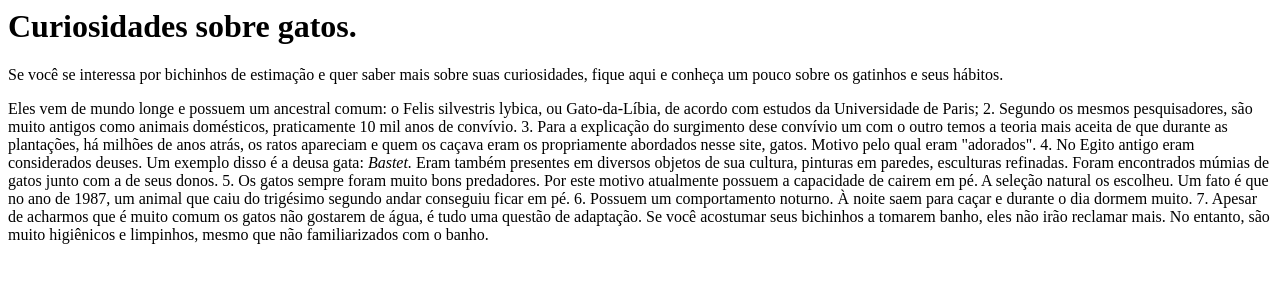
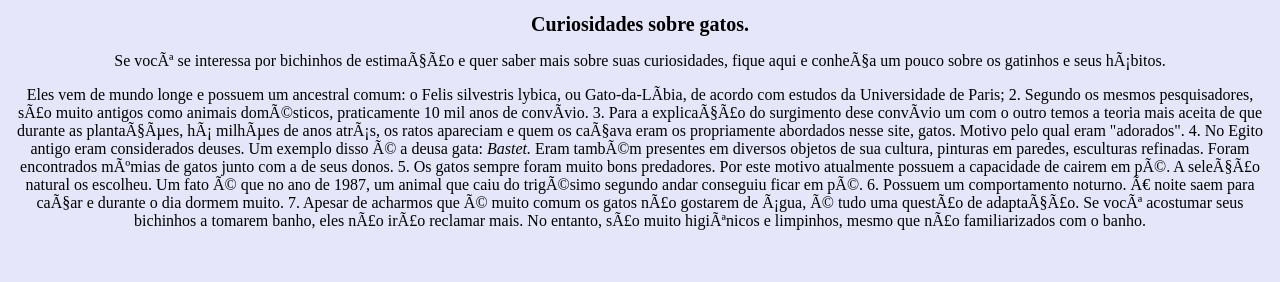
Before and after one commit to dudamelo08/gatos, a plain HTML site: page index.html in a window 1280 px wide. Drawn offline with Linux system fonts and the light colour scheme.

Commit message:
criando arquivo style

```diff
--- a/index.html
+++ b/index.html
@@ -1,3 +1,13 @@
+<!DOCTYPE html>
+<html lang ="pt - br">
+    <head>
+        <meta charset=""UTF-8>
+        <title>Curiosidades sobre gatos</title>
+        <link rel="stylesheet" href="style.css">
+    </head>
+
+  <body>
+
 <h1><strong>Curiosidades sobre gatos.</strong></h1>
 
 <p>Se você se interessa por bichinhos de estimação e quer saber mais sobre suas curiosidades, fique aqui
@@ -20,3 +30,5 @@ ficar em pé.
 7. Apesar de acharmos que é muito comum os gatos não gostarem de água, é tudo uma questão de adaptação. Se você
 acostumar seus bichinhos a tomarem banho, eles não irão reclamar mais. No entanto, são muito higiênicos e limpinhos,
 mesmo que não familiarizados com o banho.</p>
+  </body>
+</html>
--- /dev/null
+++ b/style.css
@@ -0,0 +1,12 @@
+body{
+    background:#E6E6FA;
+}
+
+h1{
+    text-align: center;
+    font-size:20px;
+}
+
+p{
+    text-align: center;
+}
```
